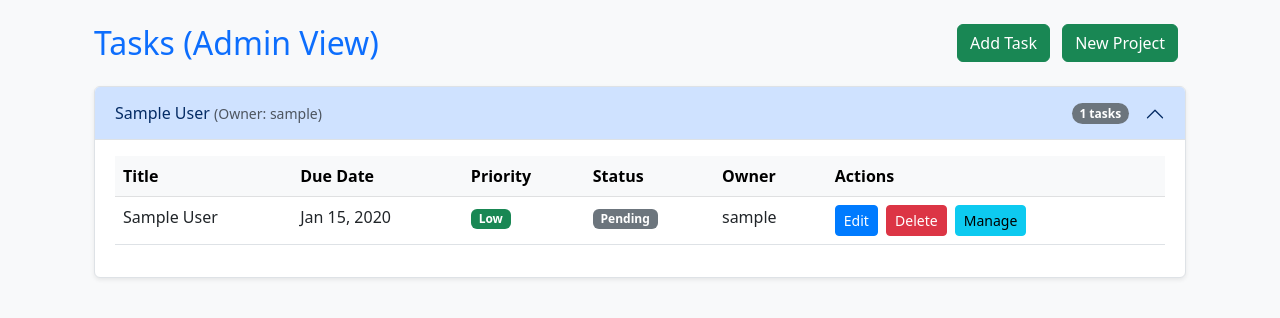
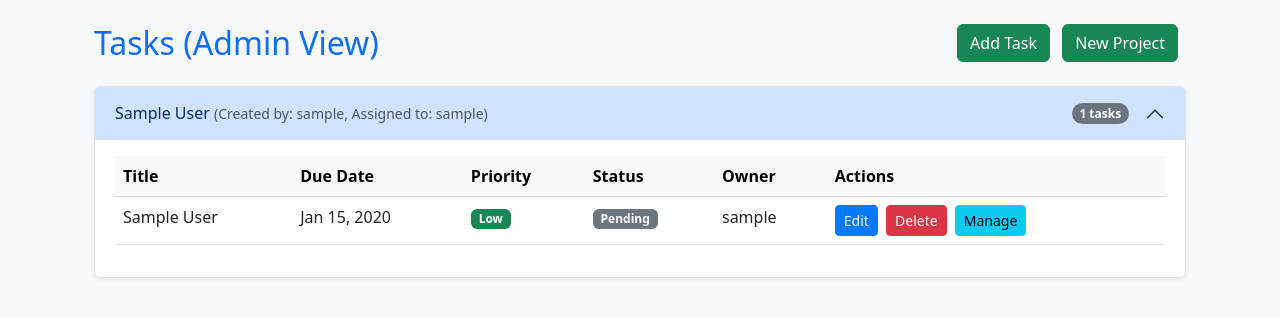
Before and after one commit to Sid23-coder/django-CRUD, a Django app: page /tasks/ in a window 1280 px wide. Shown: the part 56-374 px from the top of the page. Run offline with Django 5.2, Linux system fonts and the light colour scheme; a user stored in the database is signed in; tables that the repository leaves empty hold one stand-in row (values such as "Sample post").

Commit message:
Individual Project Allocation

```diff
--- a/templates/task_list.html
+++ b/templates/task_list.html
@@ -24,33 +24,29 @@
     {% endfor %}
   {% endif %}
 
-  <!-- Tasks display -->
-  {% if tasks %}
-    {% regroup tasks by project as project_list %}
-    <div class="accordion" id="tasksAccordion">
-      {% for project in project_list %}
+  <!-- Projects display with assignment info -->
+  {% if display_projects %}
+    <div class="accordion" id="projectsAccordion">
+      {% for project_info in display_projects %}
       <div class="accordion-item mb-3 shadow-sm">
         <!-- Accordion header -->
-        <h2 class="accordion-header" id="heading{{ project.grouper.id|default:'none' }}">
-          <button class="accordion-button {% if not forloop.first %}collapsed{% endif %}" type="button" data-bs-toggle="collapse" data-bs-target="#collapse{{ project.grouper.id|default:'none' }}" aria-expanded="{% if forloop.first %}true{% else %}false{% endif %}" aria-controls="collapse{{ project.grouper.id|default:'none' }}">
+        <h2 class="accordion-header" id="heading{{ project_info.id }}-{{ forloop.counter }}">
+          <button class="accordion-button {% if not forloop.first %}collapsed{% endif %}" type="button" data-bs-toggle="collapse" data-bs-target="#collapse{{ project_info.id }}-{{ forloop.counter }}" aria-expanded="{% if forloop.first %}true{% else %}false{% endif %}" aria-controls="collapse{{ project_info.id }}-{{ forloop.counter }}">
             <div class="d-flex justify-content-between align-items-center w-100 me-3">
               <span>
-                {% if project.grouper %}
-                  {{ project.grouper.name }}
-                  <small class="text-muted">
-                    {% if project.grouper %}(Owner: {{ project.grouper.user.username }}){% endif %}
-                  </small>
-                {% else %}
-                  No Project
-                {% endif %}
+                {{ project_info.name }}
+                <small class="text-muted">
+                  (Created by: {{ project_info.creator }}, Assigned to: {{ project_info.assigned_to }})
+                </small>
               </span>
-              <span class="badge bg-secondary rounded-pill">{{ project.list|length }} tasks</span>
+              <span class="badge bg-secondary rounded-pill">{{ project_info.tasks|length }} tasks</span>
             </div>
           </button>
         </h2>
         <!-- Accordion body -->
-        <div id="collapse{{ project.grouper.id|default:'none' }}" class="accordion-collapse collapse {% if forloop.first %}show{% endif %}" aria-labelledby="heading{{ project.grouper.id|default:'none' }}" data-bs-parent="#tasksAccordion">
+        <div id="collapse{{ project_info.id }}-{{ forloop.counter }}" class="accordion-collapse collapse {% if forloop.first %}show{% endif %}" aria-labelledby="heading{{ project_info.id }}-{{ forloop.counter }}" data-bs-parent="#projectsAccordion">
           <div class="accordion-body">
+            {% if project_info.tasks %}
             <div class="table-responsive">
               <table class="table table-hover">
                 <thead class="table-light">
@@ -64,7 +60,7 @@
                   </tr>
                 </thead>
                 <tbody>
-                  {% for task in project.list %}
+                  {% for task in project_info.tasks %}
                     <tr>
                       <td>{{ task.title }}</td>
                       <td>{{ task.due_date|date:"M d, Y" }}</td>
@@ -102,6 +98,12 @@
                 </tbody>
               </table>
             </div>
+            {% else %}
+            <div class="alert alert-info">
+              No tasks available for this project.
+              <a href="{% url 'create_task' %}?project={{ project_info.id }}" class="alert-link">Add a task</a>
+            </div>
+            {% endif %}
           </div>
         </div>
       </div>
@@ -109,7 +111,7 @@
     </div>
   {% else %}
     <div class="alert alert-info">
-      No tasks available.
+      No projects or tasks available.
     </div>
   {% endif %}
 </div>
--- a/user/views.py
+++ b/user/views.py
@@ -77,6 +77,37 @@ def task_list(request):
         for task in tasks:
             task.has_edit_permission = True
             task.has_delete_permission = True
+
+        # Get all projects for display
+        projects = Project.objects.all().prefetch_related('assigned_users', 'user')
+
+        # Create display_projects list with assignment information
+        display_projects = []
+        for project in projects:
+            # For each assigned user, create a separate display entry
+            for assigned_user in project.assigned_users.all():
+                display_project = {
+                    'id': project.id,
+                    'name': project.name,
+                    'original_project': project,
+                    'creator': project.user.username,
+                    'assigned_to': assigned_user.username,
+                    'tasks': [task for task in tasks if task.project_id == project.id]
+                }
+                display_projects.append(display_project)
+
+            # If no assigned users, show project with just the creator
+            if not project.assigned_users.exists():
+                display_project = {
+                    'id': project.id,
+                    'name': project.name,
+                    'original_project': project,
+                    'creator': project.user.username,
+                    'assigned_to': project.user.username,
+                    'tasks': [task for task in tasks if task.project_id == project.id]
+                }
+                display_projects.append(display_project)
+
     else:
         # For regular users: Show only their tasks and tasks shared with them
         own_tasks = Task.objects.filter(user=request.user)
@@ -93,8 +124,56 @@ def task_list(request):
             task.has_edit_permission = check_task_permission(request.user, task, 'edit')
             task.has_delete_permission = check_task_permission(request.user, task, 'delete')
 
+        # Get projects created by or assigned to this user
+        user_projects = Project.objects.filter(
+            assigned_users=request.user
+        ).select_related('user').prefetch_related('assigned_users')
+
+        # Also get projects created by the user (in case they aren't in assigned_users)
+        owned_projects = Project.objects.filter(user=request.user).select_related('user').prefetch_related('assigned_users')
+
+        # Combine and remove duplicates
+        all_user_projects = (user_projects | owned_projects).distinct()
+
+        # Create display_projects list with assignment information
+        display_projects = []
+        for project in all_user_projects:
+            # If user is both creator and assigned to project
+            if project.user == request.user and request.user in project.assigned_users.all():
+                display_project = {
+                    'id': project.id,
+                    'name': project.name,
+                    'original_project': project,
+                    'creator': project.user.username,
+                    'assigned_to': request.user.username,
+                    'tasks': [task for task in tasks if task.project_id == project.id]
+                }
+                display_projects.append(display_project)
+            # If user is just assigned to project
+            elif request.user in project.assigned_users.all():
+                display_project = {
+                    'id': project.id,
+                    'name': project.name,
+                    'original_project': project,
+                    'creator': project.user.username,
+                    'assigned_to': request.user.username,
+                    'tasks': [task for task in tasks if task.project_id == project.id]
+                }
+                display_projects.append(display_project)
+            # If user is just creator and not assigned (unlikely with the current setup)
+            elif project.user == request.user:
+                display_project = {
+                    'id': project.id,
+                    'name': project.name,
+                    'original_project': project,
+                    'creator': project.user.username,
+                    'assigned_to': project.user.username,  # Default to creator
+                    'tasks': [task for task in tasks if task.project_id == project.id]
+                }
+                display_projects.append(display_project)
+
     return render(request, 'task_list.html', {
-        'tasks': tasks,
+        'display_projects': display_projects,
         'is_admin': request.user.is_superuser,
     })
 
@@ -114,17 +193,27 @@ def create_project(request):
             project.save()
 
             # Save many-to-many data (assigned_users) if present
-            form.save_m2m()
+            if request.user.is_superuser and 'assigned_users' in form.cleaned_data:
+                # Get the assigned users from the form
+                assigned_users = form.cleaned_data.get('assigned_users', [])
 
-            # If admin assigned users to the project, inform them
-            if request.user.is_superuser and form.cleaned_data.get('assigned_users'):
-                assigned_users_count = form.cleaned_data['assigned_users'].count()
+                # Make sure the creator is included in assigned_users if they're not already
+                if project.user not in assigned_users:
+                    assigned_users = list(assigned_users)
+                    assigned_users.append(project.user)
+
+                # Set the assigned_users for the project
+                project.assigned_users.set(assigned_users)
+
+                assigned_users_count = len(assigned_users)
                 owner_name = project.user.username
                 messages.success(
                     request,
                     f'Project created successfully for {owner_name} with {assigned_users_count} assigned users.'
                 )
             else:
+                # For non-admin users, automatically assign themselves to the project
+                project.assigned_users.add(request.user)
                 messages.success(request, 'Project created successfully.')
 
             # Optionally, create an initial task
@@ -145,6 +234,57 @@ def create_project(request):
     return render(request, 'project_form.html', {
         'form': form,
         'action': 'Create',
+        'is_admin': request.user.is_superuser
+    })
+
+@login_required
+def update_project(request, project_id):
+    # Allow admins to edit any project, but regular users can only edit their own
+    if request.user.is_superuser:
+        project = get_object_or_404(Project, id=project_id)
+    else:
+        project = get_object_or_404(Project, id=project_id, user=request.user)
+
+    if request.method == "POST":
+        form = ProjectForm(request.POST, instance=project, user=request.user)
+        if form.is_valid():
+            form.save(commit=False)  # First save the basic fields
+
+            if request.user.is_superuser and 'assigned_users' in form.cleaned_data:
+                # Get the assigned users from the form
+                assigned_users = form.cleaned_data.get('assigned_users', [])
+
+                # Make sure the creator is included in assigned_users if they're not already
+                if project.user not in assigned_users:
+                    assigned_users = list(assigned_users)
+                    assigned_users.append(project.user)
+
+                # Set the assigned_users for the project
+                project.assigned_users.set(assigned_users)
+
+                project.save()
+
+                assigned_users_count = len(assigned_users)
+                messages.success(
+                    request,
+                    f'Project updated successfully with {assigned_users_count} assigned users.'
+                )
+            else:
+                # For regular users, form.save() will handle the basic fields
+                # but we need to make sure they're still assigned to the project
+                project.save()
+                if request.user not in project.assigned_users.all():
+                    project.assigned_users.add(request.user)
+
+                messages.success(request, 'Project updated successfully!')
+
+            return redirect('task_list')
+    else:
+        form = ProjectForm(instance=project, user=request.user)
+
+    return render(request, 'project_form.html', {
+        'form': form,
+        'action': 'Update',
         'is_admin': request.user.is_superuser
     })
 
```
